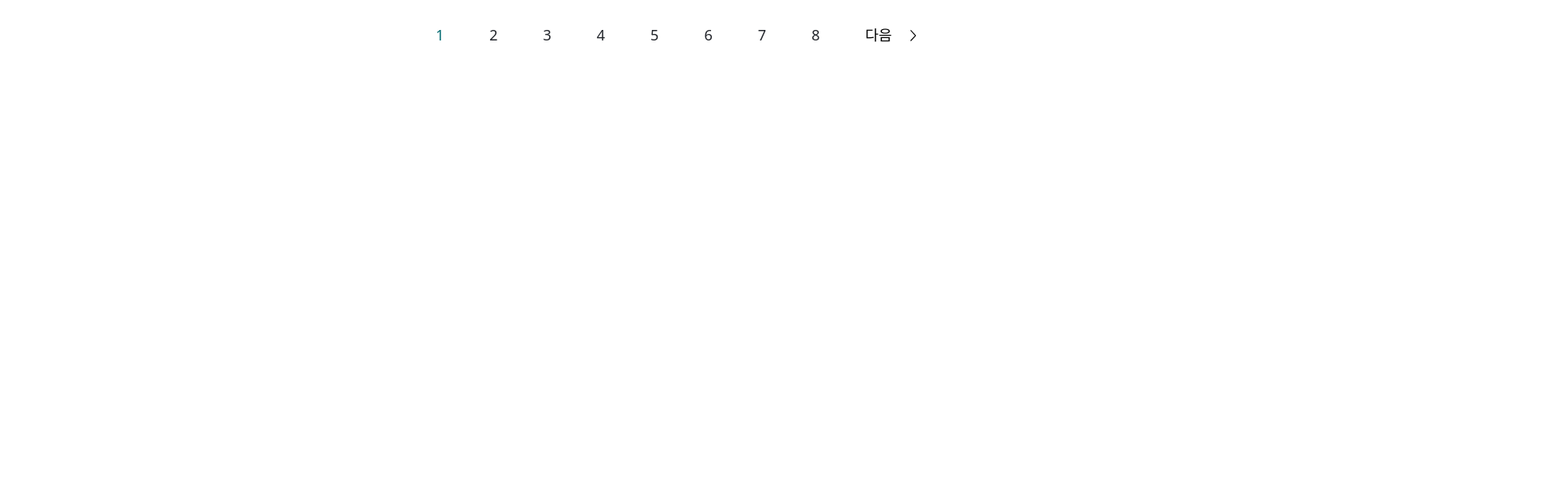
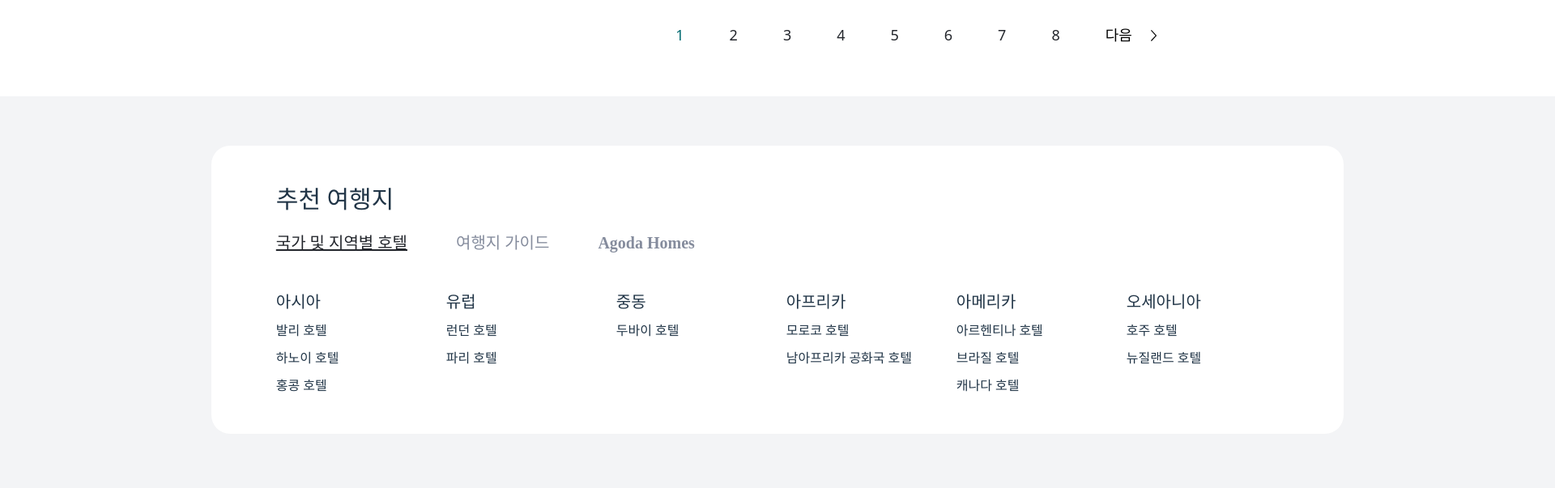
Before and after one commit to his0si/agoda-redesign-frontend, a React (Vite) app in the folder agoda_toy/: page /stlist in a window 1280 px wide. Shown: the part 2892-3495 px from the top of the page at 81% size, 1920 px wide, since content can reach past the window. Before the commit the page ends 3011 px from the top, so only its background shows below. Built offline with nearby package versions, Linux system fonts and the light colour scheme.

Commit message:
[ modify ] st_list page - Change align for st_list - Refactor MainLayout

```diff
--- a/agoda_toy/src/common/layout/MainLayout.tsx
+++ b/agoda_toy/src/common/layout/MainLayout.tsx
@@ -4,16 +4,16 @@ import { Outlet, useLocation } from 'react-router-dom';
 import styled from 'styled-components';
 
 export default function Layout() {
-  const location = useLocation();
-  const isStInfo = location.pathname;
-
+  // const location = useLocation();
+  const { pathname } = useLocation();
+  const showFooter = pathname.includes('stinfo') || pathname.includes('stlist');
   return (
     <>
       <Header />
       <LayoutWrapper>
         <Outlet />
       </LayoutWrapper>
-      {isStInfo.includes('stinfo') && <Footer />}
+      {showFooter && <Footer />}
     </>
   );
 }
--- a/agoda_toy/src/stList/page/StList.tsx
+++ b/agoda_toy/src/stList/page/StList.tsx
@@ -1,9 +1,9 @@
 import { useState } from 'react';
-import Search from '@/stInfo/components/Upper/Search';
-import StayCardList from '@/stList/components/Stay/Card/StayCardList';
-import StayCardListHeader from '@/stList/components/Stay/Card/StayCardListHeader';
+import Search from '@stInfo/components/Upper/Search';
+import StayCardListHeader from '@stList/components/Stay/Card/StayCardListHeader';
 import styled from 'styled-components';
 import StayFilter from '../components/Stay/Filter/StayFilter';
+import StayCardList from '../components/Stay/Card/StayCardList';
 
 const MIN = 0;
 const MAX = 10000000;
@@ -15,7 +15,7 @@ export default function StList() {
   return (
     <>
       <StayContent>
-        <Search width="100%" />
+        <Search width="82.9375rem" />
         <SearchResultSection>
           <StayFilter
             min={minPrice}
@@ -36,6 +36,7 @@ export default function StList() {
 const StayContent = styled.div`
   display: flex;
   flex-direction: column;
+  align-items: center;
   gap: 32px;
 `;
 
```
